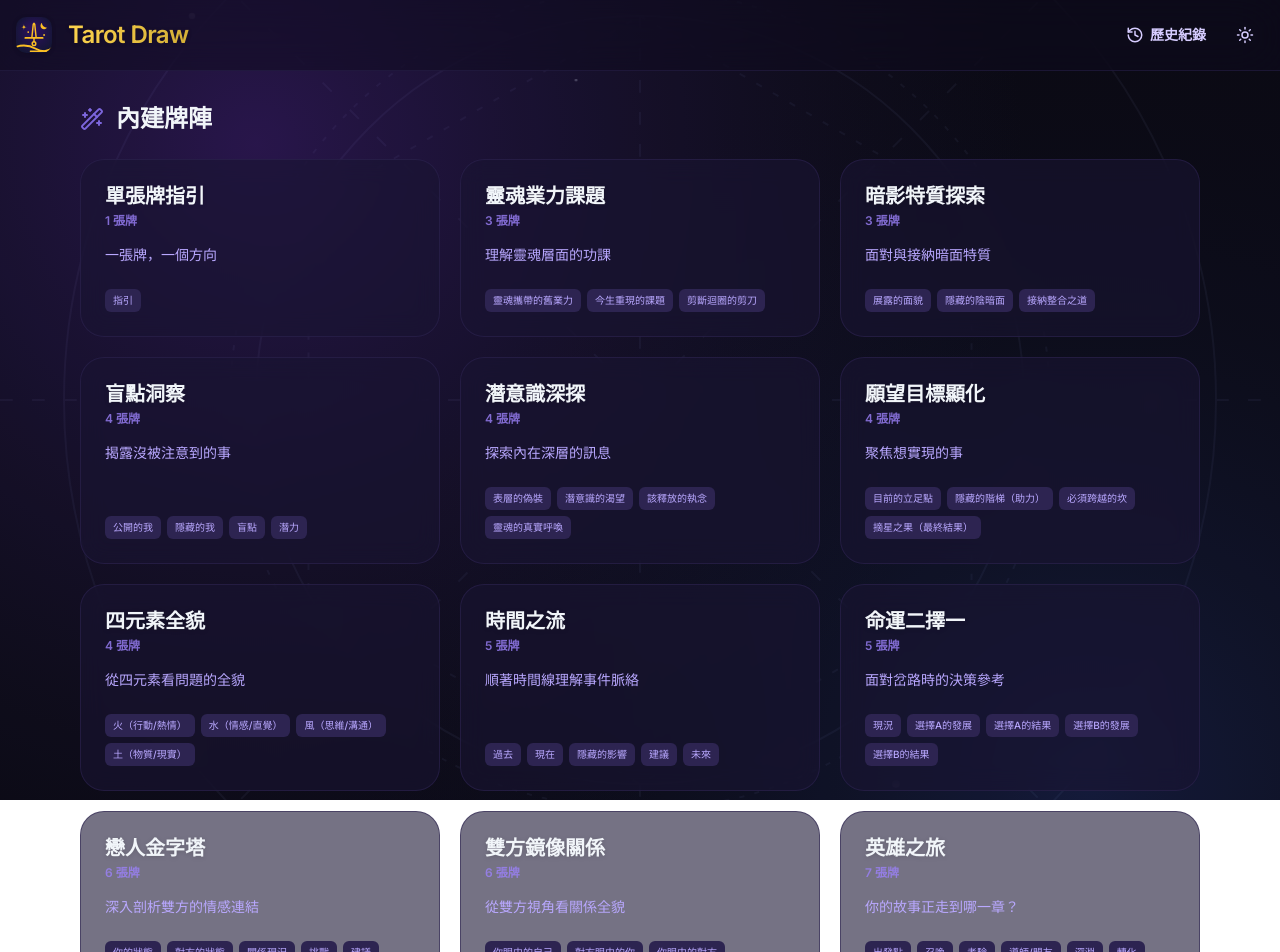
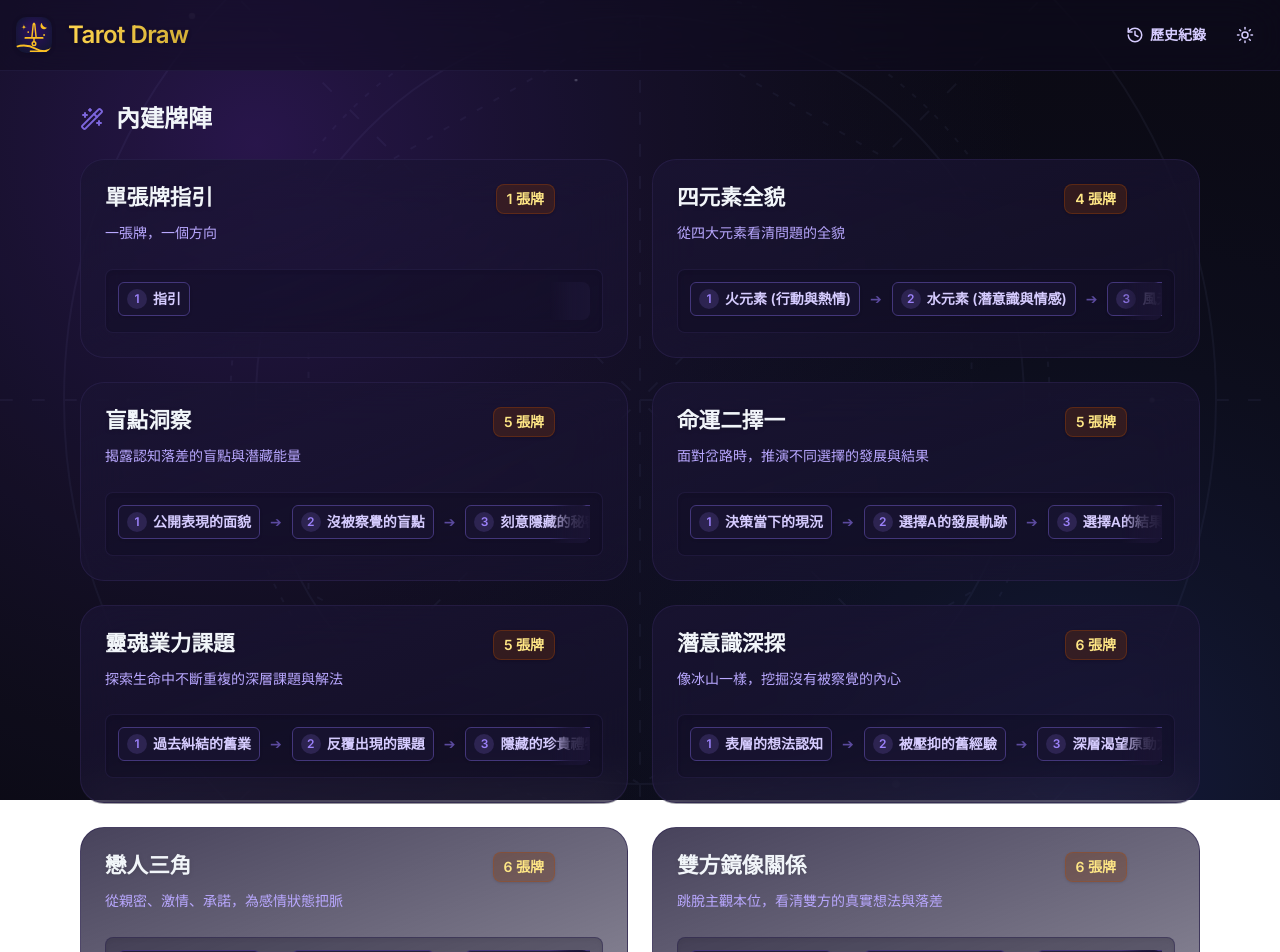
Before and after one commit to dodododora/Tarot-Draw, a React (Vite) app: page / in a window 1280 px wide. Shown: the top 952 px of the page. Built offline with nearby package versions, Linux system fonts and the light colour scheme.

Commit message:
feat: implement core tarot drawing application with spread management, history tracking, and theme support

```diff
--- a/src/App.tsx
+++ b/src/App.tsx
@@ -1,7 +1,7 @@
 import React, { useState, useEffect, type MouseEvent, type FormEvent } from 'react';
-import { Moon, Sun, Plus, Trash2, Edit2, Copy, ArrowLeft, Sparkles, Wand2, Info, X, History, CheckCircle2, Compass } from 'lucide-react';
+import { Moon, Sun, Plus, Trash2, Edit2, Copy, ArrowLeft, Sparkles, Wand2, Info, X, History, CheckCircle2, Compass, Lightbulb } from 'lucide-react';
 import { motion, AnimatePresence } from 'motion/react';
-import { ALL_CARDS, BUILTIN_SPREADS, getCardEmoji, type Spread, type TarotCard } from './constants';
+import { ALL_CARDS, BUILTIN_SPREADS, getCardEmoji, TAROT_TRIVIA, type Spread, type TarotCard } from './constants';
 
 export interface DrawHistory {
   id: string;
@@ -129,6 +129,9 @@ export default function App() {
   const [extraQuestion, setExtraQuestion] = useState('');
   const [showClearConfirm, setShowClearConfirm] = useState(false);
 
+  const currentTrivia = React.useMemo(() => {
+    return TAROT_TRIVIA[Math.floor(Math.random() * TAROT_TRIVIA.length)];
+  }, [view, selectedSpread]);
   // Initialize theme and custom spreads
   useEffect(() => {
     const savedTheme = localStorage.getItem('tarot-theme') as 'light' | 'dark';
@@ -253,11 +256,11 @@ export default function App() {
 
     let text = '';
     if (type === 'all') {
-      text = `🔮 塔羅牌抽牌結果\n\n📌 問題：${question || '未輸入'}\n🃏 牌陣：${selectedSpread.name}（${selectedSpread.count} 張）\n\n${mainText}${extraText ? `\n\n✨ 補充指引\n${extraText}` : ''}`;
+      text = `🔮 偉特塔羅牌抽牌結果\n\n📌 問題：${question || '未輸入'}\n🃏 牌陣：${selectedSpread.name}（${selectedSpread.count} 張）\n\n${mainText}${extraText ? `\n\n✨ 補充指引\n${extraText}` : ''}`;
     } else if (type === 'main') {
-      text = `🔮 塔羅牌抽牌結果（主牌陣）\n\n📌 問題：${question || '未輸入'}\n🃏 牌陣：${selectedSpread.name}（${selectedSpread.count} 張）\n\n${mainText}`;
+      text = `🔮 偉特塔羅牌抽牌結果（主牌陣）\n\n📌 問題：${question || '未輸入'}\n🃏 牌陣：${selectedSpread.name}（${selectedSpread.count} 張）\n\n${mainText}`;
     } else if (type === 'extra') {
-      text = `✨ 塔羅牌補充指引\n\n📌 原問題：${question || '未輸入'}\n🃏 衍生自：${selectedSpread.name}\n\n${extraText}`;
+      text = `✨ 偉特塔羅牌補充指引\n\n📌 原問題：${question || '未輸入'}\n🃏 衍生自：${selectedSpread.name}\n\n${extraText}`;
     }
 
     navigator.clipboard.writeText(text).then(() => {
@@ -347,7 +350,7 @@ export default function App() {
                   <Wand2 className="text-stone-600 dark:text-mystic-500" size={24} />
                   <h2 className="text-2xl font-bold text-slate-800 dark:text-slate-100">內建牌陣</h2>
                 </div>
-                <div className="grid grid-cols-2 md:grid-cols-3 gap-3 sm:gap-5 mx-auto">
+                <div className="grid grid-cols-1 md:grid-cols-2 gap-4 sm:gap-6 mx-auto">
                   {BUILTIN_SPREADS.map((spread) => (
                     <SpreadCard
                       key={spread.id}
@@ -377,7 +380,7 @@ export default function App() {
                   </button>
                 </div>
                 {customSpreads.length > 0 ? (
-                  <div className="grid grid-cols-2 md:grid-cols-3 gap-3 sm:gap-5 mx-auto">
+                  <div className="grid grid-cols-1 md:grid-cols-2 gap-4 sm:gap-6 mx-auto">
                     {customSpreads.map((spread) => (
                       <SpreadCard
                         key={spread.id}
@@ -444,10 +447,16 @@ export default function App() {
                       <Info className="text-amber-500 dark:text-mystic-500 mt-1 flex-shrink-0" size={18} />
                       <div>
                         <p className="text-sm font-medium text-amber-900 dark:text-mystic-100">牌陣資訊</p>
-                        <p className="text-xs text-amber-700 dark:text-mystic-400 mt-1">
+                        <p className="text-xs text-amber-700 dark:text-mystic-400 mt-1 mb-3 pb-3 border-b border-amber-200/50 dark:border-mystic-700/50 leading-relaxed">
                           此牌陣將抽取 {selectedSpread.count} 張牌，分別代表：
                           {selectedSpread.positions.join('、')}
                         </p>
+                        <div className="flex items-start gap-2">
+                          <Lightbulb className="text-amber-600 dark:text-amber-400 mt-0.5 flex-shrink-0" size={14} />
+                          <p className="text-[13px] text-amber-800/80 dark:text-mystic-300 italic tracking-wide leading-relaxed">
+                            {currentTrivia}
+                          </p>
+                        </div>
                       </div>
                     </div>
                   </div>
@@ -788,7 +797,7 @@ export default function App() {
                 <div>
                   <label className="block text-sm font-medium mb-1">抽牌張數 ({editingSpread.count})</label>
                   <input
-                    type="range" min="1" max="10"
+                    type="range" min="1" max="20"
                     value={editingSpread.count}
                     onChange={e => {
                       const count = parseInt(e.target.value);
@@ -861,27 +870,53 @@ function SpreadCard({ spread, isCustom, onClick, onEdit, onDelete }: {
   return (
     <div
       onClick={onClick}
-      className="group relative bg-white/60 dark:bg-mystic-900/60 backdrop-blur-md p-4 sm:p-6 rounded-2xl sm:rounded-[1.5rem] border border-stone-200/60 dark:border-mystic-800/60 hover:border-stone-400 dark:hover:border-mystic-500 transition-all cursor-pointer hover:shadow-xl hover:shadow-stone-500/10 dark:hover:shadow-mystic-500/10 hover:-translate-y-1 overflow-hidden flex flex-col h-full"
+      className="group relative bg-gradient-to-br from-white/80 to-white/60 dark:from-mystic-900/80 dark:to-mystic-900/50 backdrop-blur-xl p-5 sm:p-6 rounded-[1.25rem] sm:rounded-[1.5rem] border border-stone-200/60 dark:border-mystic-800/60 hover:border-amber-300/50 dark:hover:border-mystic-500/50 transition-all cursor-pointer hover:shadow-2xl hover:shadow-amber-900/5 dark:hover:shadow-mystic-500/20 hover:-translate-y-1 overflow-hidden flex flex-col h-full"
     >
-      <div className="absolute inset-0 bg-gradient-to-br from-stone-500/0 via-transparent to-stone-500/5 dark:from-mystic-500/0 dark:via-transparent dark:to-mystic-500/10 opacity-0 group-hover:opacity-100 transition-opacity duration-500 pointer-events-none" />
+      <div className="absolute inset-0 bg-gradient-to-br from-amber-500/0 via-transparent to-amber-500/5 dark:from-mystic-500/0 dark:via-transparent dark:to-mystic-500/10 opacity-0 group-hover:opacity-100 transition-opacity duration-500 pointer-events-none" />
 
       {isCustom && (
-        <span className="absolute top-3 right-3 sm:top-4 sm:right-4 px-1.5 py-0.5 sm:px-2 sm:py-0.5 bg-stone-200/60 dark:bg-mystic-800/80 text-stone-700 dark:text-mystic-400 text-[9px] sm:text-[10px] font-bold rounded uppercase tracking-wider shadow-sm z-10">
+        <span className="absolute top-4 right-4 px-2 py-0.5 bg-stone-200/60 dark:bg-mystic-800/80 text-stone-700 dark:text-mystic-400 text-[10px] font-bold rounded uppercase tracking-wider shadow-sm z-10">
           自訂
         </span>
       )}
-      <div className="mb-3 sm:mb-4 relative z-10">
-        <h3 className="text-[17px] sm:text-xl font-bold group-hover:text-stone-700 dark:group-hover:text-mystic-400 transition-colors drop-shadow-sm leading-tight pr-6 sm:pr-0">{spread.name}</h3>
-        <span className="text-[10px] sm:text-xs font-semibold text-stone-500 dark:text-mystic-400 shrink-0 opacity-80 mt-0.5 sm:mt-1 block">{spread.count} 張牌</span>
+
+      {/* Header section */}
+      <div className="mb-2 relative z-10 flex flex-wrap items-start justify-between gap-2 pr-12">
+        <h3 className="text-lg sm:text-[1.35rem] font-bold text-slate-800 dark:text-slate-100 group-hover:text-amber-800 dark:group-hover:text-amber-400 transition-colors drop-shadow-sm leading-tight leading-snug">
+          {spread.name}
+        </h3>
+        <span className="text-xs sm:text-sm font-bold text-amber-800 dark:text-amber-200 bg-amber-100 dark:bg-amber-900/30 px-2.5 py-1 rounded-lg shrink-0 border border-amber-200 dark:border-amber-700/30 shadow-sm">
+          {spread.count} 張牌
+        </span>
       </div>
-      <p className="text-xs sm:text-sm text-slate-500 dark:text-mystic-300 line-clamp-2 mb-4 sm:mb-6 relative z-10 font-medium">{spread.hint || `自訂牌陣 · ${spread.count} 張`}</p>
 
-      <div className="flex flex-wrap gap-1 sm:gap-1.5 mt-auto relative z-10">
-        {spread.positions.map((pos, idx) => (
-          <span key={idx} className="px-1.5 py-0.5 sm:px-2 sm:py-1 bg-stone-100 dark:bg-mystic-800 text-slate-600 dark:text-mystic-300 text-[9px] sm:text-[10px] rounded sm:rounded-md font-medium whitespace-nowrap">
-            {pos}
-          </span>
-        ))}
+      {/* Hint (Theory/Description) */}
+      <p className="text-sm text-slate-600 dark:text-mystic-300 line-clamp-2 mb-6 relative z-10 font-medium leading-relaxed">
+        {spread.hint || `自訂牌陣 · ${spread.count} 張`}
+      </p>
+
+      {/* Positions Area (Horizontal Scroll) */}
+      <div className="mt-auto relative z-10 w-full overflow-hidden rounded-lg bg-stone-50/50 dark:bg-mystic-950/30 p-2 sm:p-3 border border-stone-100 dark:border-mystic-800/50 shadow-inner">
+        <div className="relative">
+          {/* Right fade-out gradient */}
+          <div className="absolute right-0 top-0 bottom-0 w-10 bg-gradient-to-l from-stone-50 dark:from-mystic-900 via-stone-50/80 dark:via-mystic-900/80 to-transparent pointer-events-none z-10 rounded-r-lg" />
+
+          <div className="flex items-center gap-2.5 overflow-x-auto pb-1 pr-10 [&::-webkit-scrollbar]:hidden [-ms-overflow-style:none] [scrollbar-width:none]">
+            {spread.positions.map((pos, idx) => (
+              <div key={idx} className="flex items-center gap-2.5 shrink-0">
+                <div className="flex items-center gap-1.5 px-2 py-1.5 bg-white dark:bg-mystic-900/80 rounded-md text-slate-700 dark:text-mystic-200 text-xs sm:text-sm font-semibold whitespace-nowrap shadow-sm border border-stone-200 dark:border-mystic-700">
+                  <span className="w-5 h-5 rounded-full bg-amber-100 dark:bg-mystic-800 text-amber-700 dark:text-mystic-400 flex items-center justify-center text-[10px] sm:text-xs">
+                    {idx + 1}
+                  </span>
+                  {pos}
+                </div>
+                {idx < spread.positions.length - 1 && (
+                  <span className="text-stone-300 dark:text-mystic-600 text-sm">➔</span>
+                )}
+              </div>
+            ))}
+          </div>
+        </div>
       </div>
 
       {isCustom && (
--- a/src/constants.ts
+++ b/src/constants.ts
@@ -76,24 +76,36 @@ export const ALL_CARDS = [...MAJOR_ARCANA, ...MINOR_ARCANA];
 export const BUILTIN_SPREADS: Spread[] = [
   // 1 card
   { id: "single", name: "單張牌指引", count: 1, positions: ["指引"], hint: "一張牌，一個方向", exampleQuestion: "請給我一個針對今天工作挑戰的簡單指引？" },
-  // 3 cards
-  { id: "karma", name: "靈魂業力課題", count: 3, positions: ["靈魂攜帶的舊業力", "今生重現的課題", "剪斷迴圈的剪刀"], hint: "理解靈魂層面的功課", exampleQuestion: "為什麼總是重複遇到同一種類型的主管？" },
-  { id: "shadow", name: "暗影特質探索", count: 3, positions: ["展露的面貌", "隱藏的陰暗面", "接納整合之道"], hint: "面對與接納暗面特質", exampleQuestion: "為什麼有時候會突然對身邊的人發無名火？" },
+
   // 4 cards
-  { id: "blindspot", name: "盲點洞察", count: 4, positions: ["公開的我", "隱藏的我", "盲點", "潛力"], hint: "揭露沒被注意到的事", exampleQuestion: "為什麼最近總是和伴侶起衝突，有什麼是沒注意到的？" },
-  { id: "subconscious", name: "潛意識深探", count: 4, positions: ["表層的偽裝", "潛意識的渴望", "該釋放的執念", "靈魂的真實呼喚"], hint: "探索內在深層的訊息", exampleQuestion: "對於更換跑道這件事情，真實的想法到底是什麼？" },
-  { id: "goal", name: "願望目標顯化", count: 4, positions: ["目前的立足點", "隱藏的階梯（助力）", "必須跨越的坎", "摘星之果（最終結果）"], hint: "聚焦想實現的事", exampleQuestion: "想在半年內創業，該怎麼開始準備？" },
-  { id: "elements", name: "四元素全貌", count: 4, positions: ["火（行動/熱情）", "水（情感/直覺）", "風（思維/溝通）", "土（物質/現實）"], hint: "從四元素看問題的全貌", exampleQuestion: "面對即將到來的面試，該如何調整整體狀態？" },
+  { id: "elements", name: "四元素全貌", count: 4, positions: ["火元素 (行動與熱情)", "水元素 (潛意識與情感)", "風元素 (思維與溝通)", "土元素 (物質與現實)"], hint: "從四大元素看清問題的全貌", exampleQuestion: "面對即將到來的面試，我目前的整體狀態如何？" },
+
   // 5 cards
-  { id: "flow", name: "時間之流", count: 5, positions: ["過去", "現在", "隱藏的影響", "建議", "未來"], hint: "順著時間線理解事件脈絡", exampleQuestion: "我跟這個新認識的對象，未來的發展會如何？" },
-  { id: "choice", name: "命運二擇一", count: 5, positions: ["現況", "選擇A的發展", "選擇A的結果", "選擇B的發展", "選擇B的結果"], hint: "面對岔路時的決策參考", exampleQuestion: "我該留在原公司，還是接受獵頭提供的新 offer？" },
+  { id: "blindspot", name: "盲點洞察", count: 5, positions: ["公開表現的面貌", "沒被察覺的盲點", "刻意隱藏的秘密", "尚未發掘的潛能", "破除盲點的建議"], hint: "揭露認知落差的盲點與潛藏能量", exampleQuestion: "為什麼最近總是和伴侶起衝突，有什麼是我們都沒注意到的？" },
+  { id: "choice", name: "命運二擇一", count: 5, positions: ["決策當下的現況", "選擇A的發展軌跡", "選擇A的結果", "選擇B的發展軌跡", "選擇B的結果"], hint: "面對岔路時，推演不同選擇的發展與結果", exampleQuestion: "我該留在原公司，還是接受獵頭提供的新 offer？" },
+  { id: "karma", name: "靈魂業力課題", count: 5, positions: ["過去糾結的舊業", "反覆出現的課題", "隱藏的珍貴禮物", "打破迴圈的行動", "成長後的最終局"], hint: "探索生命中不斷重複的深層課題與解法", exampleQuestion: "為什麼總是重複遇到同一種類型的主管？" },
+
   // 6 cards
-  { id: "lovers", name: "戀人金字塔", count: 6, positions: ["你的狀態", "對方的狀態", "關係現況", "挑戰", "建議", "未來走向"], hint: "深入剖析雙方的情感連結", exampleQuestion: "我和目前的曖昧對象，這段關係是否有機會晉升為戀人？" },
-  { id: "mirror", name: "雙方鏡像關係", count: 6, positions: ["你眼中的自己", "對方眼中的你", "你眼中的對方", "對方眼中的自己", "關係核心課題", "發展建議"], hint: "從雙方視角看關係全貌", exampleQuestion: "我跟前任目前各自對彼此的真實想法是什麼？" },
+  { id: "subconscious", name: "潛意識深探", count: 6, positions: ["表層的想法認知", "被壓抑的舊經驗", "深層渴望原動力", "道德與自我批評", "潛意識防衛機制", "自我療癒的建議"], hint: "像冰山一樣，挖掘沒有被察覺的內心", exampleQuestion: "對於更換跑道這件事情，我總是猶豫不決的深層原因是什麼？" },
+  { id: "lovers", name: "戀人三角", count: 6, positions: ["雙方親密與信任", "感情激情與吸引", "未來承諾與責任", "目前的關係挑戰", "改善關係的建議", "未來的走向預測"], hint: "從親密、激情、承諾，為感情狀態把脈", exampleQuestion: "我和目前的曖昧對象，這段關係是否有機會晉升為戀人？" },
+  { id: "mirror", name: "雙方鏡像關係", count: 6, positions: ["主角眼中的自己", "對象眼中的主角", "主角眼中的對象", "對象眼中的自己", "互動產生的誤解", "關係發展的建議"], hint: "跳脫主觀本位，看清雙方的真實想法與落差", exampleQuestion: "我跟前任目前各自對彼此真實的看法是什麼？" },
+
   // 7 cards
-  { id: "hero", name: "英雄之旅", count: 7, positions: ["出發點", "召喚", "考驗", "導師/盟友", "深淵", "轉化", "歸來"], hint: "你的故事正走到哪一章？", exampleQuestion: "我決定離職去旅行，這段人生的新旅程將如何展開？" },
+  { id: "hero", name: "英雄之旅", count: 7, positions: ["現狀與出發點", "冒險的召喚", "越過門檻的考驗", "指引導師與盟友", "墜入深淵與試煉", "獲得啟示與轉化", "帶著恩賜歸來"], hint: "把旅途化作一場冒險，看看正處於哪一章", exampleQuestion: "我決定離職去旅行，這段人生的新旅程將如何展開？" },
+  { id: "hexagram", name: "六芒星指引", count: 7, positions: ["過去的軌跡", "現在的處境", "未來的趨勢", "潛意識的拉扯", "客觀環境", "最佳的應對策略", "最終的因果歸宿"], hint: "測吉凶、問對策，看清內外環境的百搭牌陣", exampleQuestion: "這份新的事業計畫整體的吉凶與走向如何？" },
+  { id: "horseshoe", name: "馬蹄鐵牌陣", count: 7, positions: ["過去狀況", "當前問題點", "可預期的未來", "建議付出的行動", "外界的客觀干擾", "無法預知的障礙", "最後的結局發展"], hint: "針對單一具體難題，掃描前方阻礙與解決方案", exampleQuestion: "我想在下個月搬家換城市生活，這會是正確的決定嗎？" },
+
+  // 8 cards
+  { id: "octagon", name: "八方全覽", count: 8, positions: ["提問核心", "精神與思維狀態", "情感與內心世界", "金錢與現實資源", "專長與隱藏潛能", "被忽略的危機", "破局的轉機", "最後的收穫歸宿"], hint: "遇到十字路口？一次盤點所有現況", exampleQuestion: "我最近面臨人生十字路口，不知該怎麼全盤整理生活並找到方向？" },
+
+  // 9 cards
+  { id: "matrix", name: "九宮格全局觀", count: 9, positions: ["目前心境", "潛意識動機", "外界觀感", "舊有基礎", "核心干擾", "意外助力", "預期發展", "意外轉折", "最終成就"], hint: "拉遠視角，看懂未來的長遠局勢與變化", exampleQuestion: "未來半年內，我若開啟新副業的整體局勢會是如何？" },
+
   // 10 cards
-  { id: "celtic", name: "凱爾特十字", count: 10, positions: ["現況", "挑戰", "潛意識", "過去", "可能結果", "近未來", "自我認知", "外在環境", "希望與恐懼", "最終結果"], hint: "經典全面解析牌陣", exampleQuestion: "我目前深陷生活與財務壓力中，我該如何看清全局並突破現狀？" },
+  { id: "celtic", name: "凱爾特十字", count: 10, positions: ["現況", "挑戰與阻礙", "顯意識目標", "潛意識與過去", "可能預期結果", "近未來", "自我認知", "外在環境影響", "希望與恐懼", "最終結果"], hint: "塔羅最經典！像剝洋蔥般，把複雜問題看到透", exampleQuestion: "我目前深陷生活與財務壓力中，我該如何看清全局並突破現狀？" },
+
+  // 12 cards
+  { id: "astrology", name: "黃道十二宮", count: 12, positions: ["本命自我(一)", "財富資源(二)", "溝通學習(三)", "家庭根基(四)", "愛情創造(五)", "健康服務(六)", "伴侶合作(七)", "變革與深層恐懼(八)", "理想與遠行(九)", "事業成就(十)", "人際願景(十一)", "潛意識與秘密(十二)"], hint: "結合占星宮位，進行全面大體檢", exampleQuestion: "請幫我看看明年整年度在十二個生活領域中，各別的運勢發展？" },
 ];
 
 export function getCardEmoji(cardId: number): string {
@@ -134,3 +146,14 @@ export function getCardEmoji(cardId: number): string {
     default: return "🎴";
   }
 }
+
+export const TAROT_TRIVIA = [
+  "偉特塔羅牌由亞瑟·偉特設計、帕梅拉繪製，是目前最普及的版本。",
+  "塔羅牌共有78張：22張大阿爾克那代表靈魂課題，56張小阿爾克那代表日常細節。",
+  "抽牌時保持心情平靜，深呼吸三次，有助於直覺與牌卡產生連結。",
+  "逆位牌不一定代表壞事，通常暗示能量的阻礙、延遲，或需要反思的內在層面。",
+  "愚者（The Fool）編號為 0，代表無限的可能性與未知的旅程，是所有牌的起點。",
+  "寶劍牌組與「風」元素有關，代表理智與溝通；聖杯與「水」有關，代表情感與關係。",
+  "權杖牌組與「火」有關，代表行動力與熱情；錢幣與「土」有關，代表物質與現實基礎。",
+  "別害怕抽到「死神」或「高塔」，它們通常代表結束舊有模式、帶來實質的改變與重生。"
+];
```
